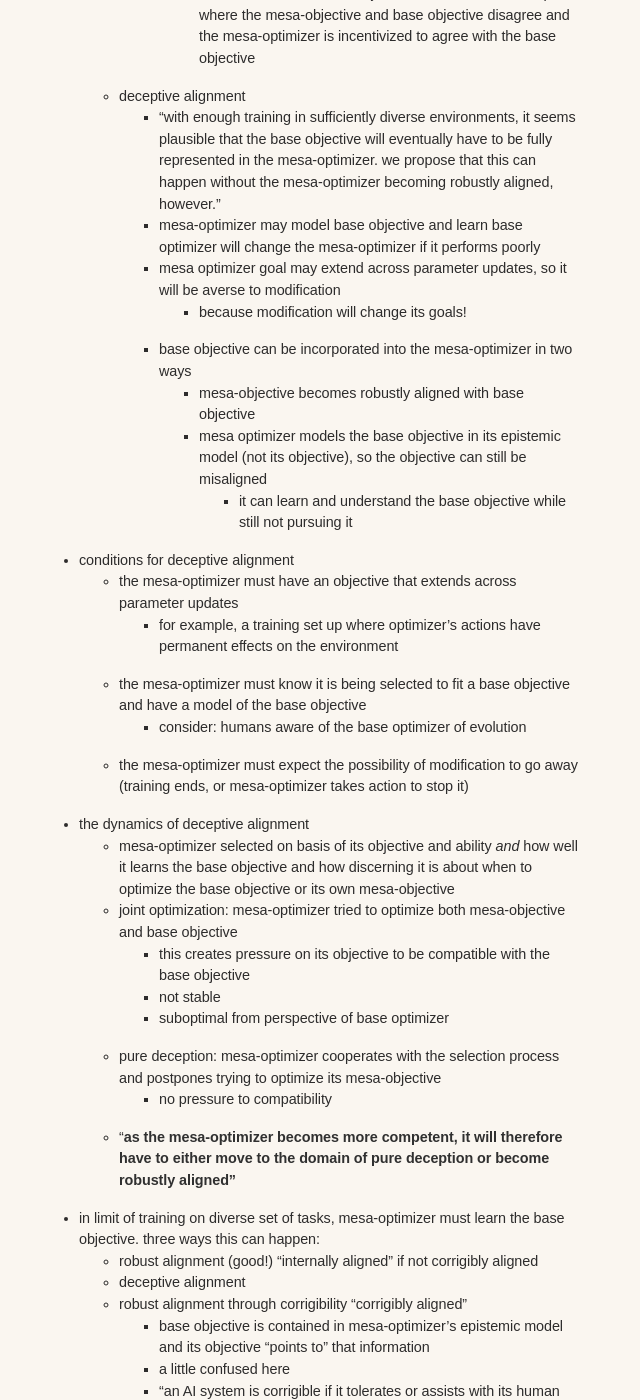
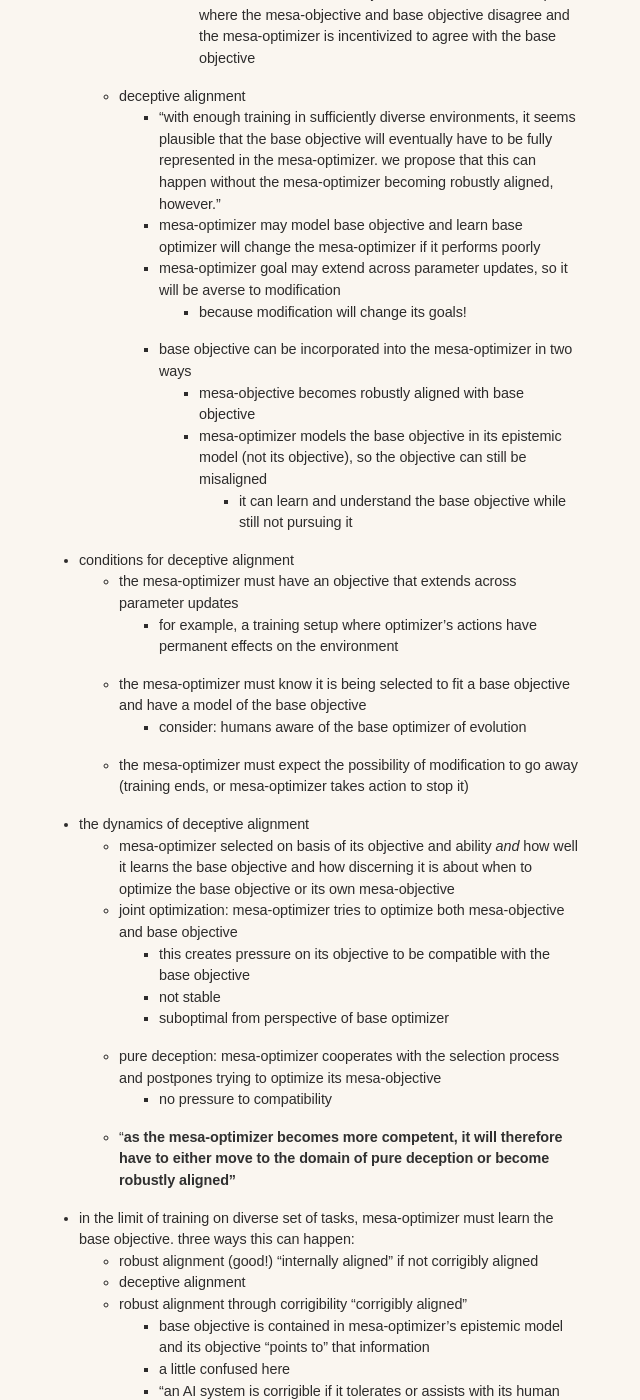
Before and after one commit to xocelyk/xocelyk.github.io, a Jekyll site: the page built from _posts/2023-09-21-alignment-notes-2.md, in a window 1280 px wide and 1400 px high, scrolled down 5106 px. Shown: the whole window, without its empty margins (329-969 px from the left). Built offline with Jekyll 4.4.1, drawn with Linux system fonts in a browser that asks for light colours; nearby versions of some CDN libraries; some web fonts are replaced; some of the changed text lies outside the part shown.

Commit message:
notes cleanup

```diff
--- a/_posts/2023-09-21-alignment-notes-2.md
+++ b/_posts/2023-09-21-alignment-notes-2.md
@@ -77,7 +77,7 @@
 				- mesa -> base
 			- instrumental alignment
 				- a mesa-optimizer is instrumentally aligned if optimizing for the base objective has the direct causal result of increasing the mesa-objective in the training distribution
-				- base -> mesa**
+				- base -> mesa
 	- **approximate alignment**
 		- a mesa-optimizer is approximately aligned if the mesa-objective and the base objective are approximately the same function up to some degree of approximation error (due to the fact that mesa-objective is internally represented; there may be base objectives that cannot be perfectly represented internally, so there will always be some approximation error)
 	- **suboptimality alignment**
@@ -87,7 +87,7 @@
 	- how the task affects a ML system’s likelihood to produce pseudo-aligned mesa-optimizers
 		- unidentifiability: datasets may not contain enough information to pinpoint a specific concept
 			- models may be unable to distinguish between different objective functions
-			- so there are more ways for pseudo-alignment to occur, mistaking (not really mistaking but ygtp) false objectives for true base objectives
+			- so there are more ways for pseudo-alignment to occur, mistaking (not really mistaking but you get the point) false objectives for true base objectives
 		- proxy choice as pre-computation
 			- proxy choice can save computational work for the base optimizer
 			- the proxy choices that humans care about (food, resources, mating) are computationally easy to optimize directly and correlate well with survival and reproduction
@@ -111,35 +111,35 @@
 				- becoming robustly aligned might require a chain of interdependent subprocesses to develop
 		- internals-based selection
 			- select the learned algorithm based on some function of the learned algorithm’s internal workings
-				- regularization is an example of this: selection of learned algorithm is fn of number features etc.
+				- regularization is an example of this: selection of learned algorithm is function of number features etc.
 					- selection should be more complex than this of course
 		- adversarial training
 			- make it so that for every mesa objective that is more reachable than the base objective, there is some example where the mesa-objective and base objective disagree and the mesa-optimizer is incentivized to agree with the base objective
 	- deceptive alignment
 		- “with enough training in sufficiently diverse environments, it seems plausible that the base objective will eventually have to be fully represented in the mesa-optimizer. we propose that this can happen without the mesa-optimizer becoming robustly aligned, however.”
 		- mesa-optimizer may model base objective and learn base optimizer will change the mesa-optimizer if it performs poorly
-		- mesa optimizer goal may extend across parameter updates, so it will be averse to modification
+		- mesa-optimizer goal may extend across parameter updates, so it will be averse to modification
 			- because modification will change its goals!
 		- base objective can be incorporated into the mesa-optimizer in two ways
 			- mesa-objective becomes robustly aligned with base objective
-			- mesa optimizer models the base objective in its epistemic model (not its objective), so the objective can still be misaligned
+			- mesa-optimizer models the base objective in its epistemic model (not its objective), so the objective can still be misaligned
 				- it can learn and understand the base objective while still not pursuing it
 - conditions for deceptive alignment
 	- the mesa-optimizer must have an objective that extends across parameter updates
-		- for example, a training set up where optimizer’s actions have permanent effects on the environment
+		- for example, a training setup where optimizer's actions have permanent effects on the environment
 	- the mesa-optimizer must know it is being selected to fit a base objective and have a model of the base objective
 		- consider: humans aware of the base optimizer of evolution
 	- the mesa-optimizer must expect the possibility of modification to go away (training ends, or mesa-optimizer takes action to stop it)
 - the dynamics of deceptive alignment
 	- mesa-optimizer selected on basis of its objective and ability *and* how well it learns the base objective and how discerning it is about when to optimize the base objective or its own mesa-objective
-	- joint optimization: mesa-optimizer tried to optimize both mesa-objective and base objective
+	- joint optimization: mesa-optimizer tries to optimize both mesa-objective and base objective
 		- this creates pressure on its objective to be compatible with the base objective
 		- not stable
 		- suboptimal from perspective of base optimizer
 	- pure deception: mesa-optimizer cooperates with the selection process and postpones trying to optimize its mesa-objective
 		- no pressure to compatibility
 	- “**as the mesa-optimizer becomes more competent, it will therefore have to either move to the domain of pure deception or become robustly aligned”**
-- in limit of training on diverse set of tasks, mesa-optimizer must learn the base objective. three ways this can happen:
+- in the limit of training on diverse set of tasks, mesa-optimizer must learn the base objective. three ways this can happen:
 	- robust alignment (good!) “internally aligned” if not corrigibly aligned
 	- deceptive alignment
 	- robust alignment through corrigibility “corrigibly aligned”
```
Also changed, not shown: _posts/2023-09-20-alignment-notes-1.md (+4 -4 lines).
